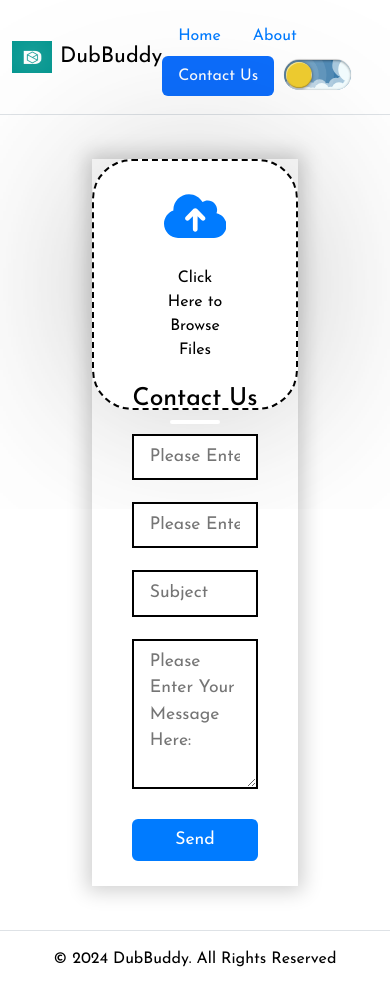
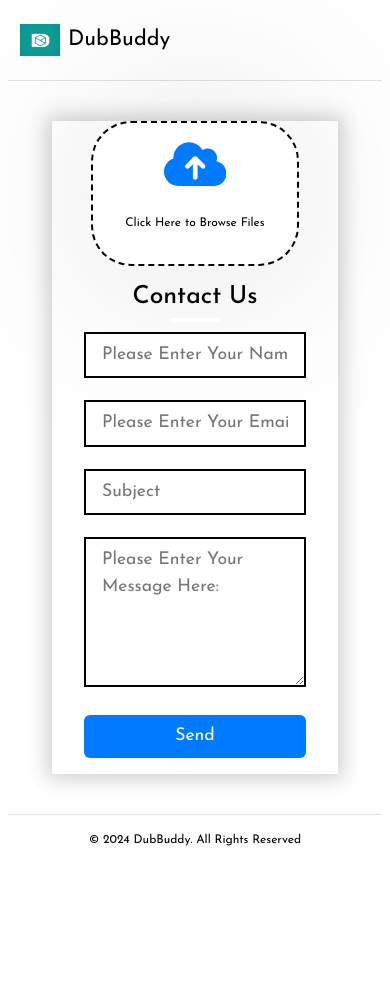
Before and after one commit to nishantjoshi-007/DubBuddy, a FastAPI app: page /contact-us in a window 390 px wide. After the commit the page ends 846 px from the top, so only its background shows below. Run offline with FastAPI, Linux system fonts and the light colour scheme; parts of the project's set-up code (start-up, migrations or seed data) failed here and were passed over.

Commit message:
made it responsive

```diff
--- a/app/static/styles/contact-form.css
+++ b/app/static/styles/contact-form.css
@@ -1,14 +1,14 @@
-.contact-container{
+.contact-container {
   position: relative;
   width: 100%;
   height: 100%;
   display: flex;
   justify-content: center;
   align-items: center;
-	padding: 20px 100px;
+  padding: 2rem 6.25rem; /* 20px 100px */
 }
 
-.container:after{
+.container:after {
   content: '';
   position: absolute;
   width: 100%;
@@ -18,14 +18,15 @@
   filter: blur(50px);
   z-index: -1;
 }
-.contact-box{
+
+.contact-box {
   display: grid;
   grid-template-columns: repeat(2, 1fr);
   justify-content: center;
   align-items: center;
   text-align: center;
   background-color: var(--background-color);
-	box-shadow: 0px 0px 19px 5px rgba(0,0,0,0.19);
+  box-shadow: 0px 0px 19px 5px rgba(0, 0, 0, 0.19);
 }
 
 .file-upload-form {
@@ -35,75 +36,80 @@
   align-items: center;
   justify-content: center;
 }
+
 .file-upload-label input {
   display: none;
 }
+
 .file-upload-label svg {
-    height: 50px;
+  height: 3.125rem; /* 50px */
   fill: var(--primary-color);
-    margin-bottom: 20px;
+  margin-bottom: 1.25rem; /* 20px */
 }
+
 .file-upload-label {
   cursor: pointer;
   background-color: var(--background-color);
-    padding: 30px 70px;
-    border-radius: 40px;
+  padding: 1.875rem 4.375rem; /* 30px 70px */
+  border-radius: 2.5rem; /* 40px */
   border: 2px dashed var(--text-color);
   box-shadow: 0px 0px 200px -50px rgba(0, 0, 0, 0.719);
 }
+
 .file-upload-design {
   display: flex;
   flex-direction: column;
   align-items: center;
   justify-content: center;
-    gap: 5px;
+  gap: 0.3125rem; /* 5px */
 }
+
 .browse-button {
-    padding: 5px 15px;
-    border-radius: 10px;
+  padding: 0.3125rem 0.9375rem; /* 5px 15px */
+  border-radius: 0.625rem; /* 10px */
   color: var(--text-color);
   transition: all 0.3s;
 }
 
-.right{
-	padding: 25px 40px;
+.right {
+  padding: 1.5625rem 2.5rem; /* 25px 40px */
 }
 
-h2{
+h2 {
   position: relative;
-	padding: 0 0 10px;
-	margin-bottom: 10px;
+  padding: 0 0 0.625rem; /* 10px */
+  margin-bottom: 0.625rem; /* 10px */
   color: var(--text-color);
 }
 
-h2:after{
+h2:after {
   content: '';
   position: absolute;
   left: 50%;
   bottom: 0;
   transform: translateX(-50%);
-    height: 4px;
-    width: 50px;
-    border-radius: 2px;
+  height: 0.25rem; /* 4px */
+  width: 3.125rem; /* 50px */
+  border-radius: 0.125rem; /* 2px */
   background-color: var(--background-color);
   color: var(--text-color);
 }
 
-.field{
+.field {
   width: 100%;
   border: 2px solid var(--text-color);
   outline: none;
   padding: 0.5rem 1rem;
   font-size: 1.1rem;
-	margin-bottom: 22px;
+  margin-bottom: 1.375rem; /* 22px */
   transition: .3s;
 }
 
-textarea{
-	min-height: 150px;
+textarea {
+  min-height: 9.375rem; /* 150px */
 }
 
-.btn{
+.btn {
   width: 100%;
   padding: 0.5rem 1rem;
   background-color: var(--primary-color);
@@ -115,12 +121,12 @@
   transition: .3s;
 }
 
-.btn:hover{
+.btn:hover {
   background-color: #0b5fde;
   color: #fff;
 }
 
-.field:focus{
+.field:focus {
   border: 2px solid var(--text-color);
   background-color: #fff;
 }
@@ -129,25 +135,36 @@
   display: flex;
   align-items: center;
   justify-content: space-between;
-    margin: 5px 0;
+  margin: 0.3125rem 0; /* 5px 0 */
 }
 
 .remove-file-btn {
   background-color: red;
   color: white;
   border: none;
-    padding: 5px 5px;
-    font-size: 12px;
-    border-radius: 3px;
+  padding: 0.3125rem 0.3125rem; /* 5px 5px */
+  font-size: 0.75rem; /* 12px */
+  border-radius: 0.1875rem; /* 3px */
   cursor: pointer;
   margin-left: 0.5rem;
 }
 
-@media screen and (max-width: 880px){
-	.contact-box{
+/* Media queries for responsiveness */
+@media screen and (max-width: 880px) {
+  .contact-box {
       grid-template-columns: 1fr;
   }
-	.left{
-		height: 200px;
+  .right {
+      padding: 1rem 2rem; /* Adjust padding for smaller screens */
   }
 }
+
+@media screen and (max-width: 480px) {
+  .contact-container {
+      padding: 1rem 2rem; /* 10px 20px */
+  }
+
+  .file-upload-label {
+      padding: 1rem 2rem; /* Adjust padding for smaller screens */
+  }
+}
--- a/app/static/styles/elements/toggle.css
+++ b/app/static/styles/elements/toggle.css
@@ -1,7 +1,7 @@
 /* Toggle Switch Styling */
 .theme-switch {
   margin-left: 0.3rem;
-    --toggle-size: 12px;
+    --toggle-size: 0.75rem;
     --container-width: 5.625em;
     --container-height: 2.5em;
     --container-radius: 6.25em;
--- a/app/static/styles/style.css
+++ b/app/static/styles/style.css
@@ -9,6 +9,11 @@
     --background-color: #fff;
     --text-color: #000;
     --primary-color: #007bff;
+    --font-size-base: 1rem;
+    --font-size-lg: 1.25rem;
+    --font-size-xl: 1.5rem;
+    --spacing-base: 1rem;
+    --spacing-lg: 2rem;
 }
 
 body.dark-theme {
@@ -22,13 +27,15 @@
     background-color: var(--background-color);
     color: var(--text-color);
     font-family: 'Josefin Sans', sans-serif;
+    font-size: var(--font-size-base);
+    padding: var(--spacing-base);
 }
 
 /* Header styling */
 .header {
     border-bottom: 1px solid var(--primary-color);
-    padding-bottom: 1rem;
-    margin-bottom: 2rem;
+    padding-bottom: var(--spacing-base);
+    margin-bottom: var(--spacing-lg);
 }
 
 .header .brand-logo {
@@ -37,7 +44,7 @@
 }
 
 .header .brand-name {
-    font-size: 1.5rem;
+    font-size: var(--font-size-xl);
 }
 
 .nav-link {
@@ -51,15 +58,15 @@
 
 /* Form styling */
 .dubbing-form {
-    padding: 1rem;
-    margin-bottom: 2rem;
+    padding: var(--spacing-base);
+    margin-bottom: var(--spacing-lg);
     box-shadow: 0px 0px 19px 5px rgba(0,0,0,0.19);
 }
 
 .form-legend {
-    font-size: 1.25rem;
+    font-size: var(--font-size-lg);
     font-weight: bold;
-    margin-bottom: 1rem;
+    margin-bottom: var(--spacing-base);
 }
 
 .form-label {
@@ -69,10 +76,55 @@
 /* Footer styling */
 .footer {
     border-top: 1px solid var(--primary-color);
-    padding-top: 1rem;
-    margin-top: 2rem;
+    padding-top: var(--spacing-base);
+    margin-top: var(--spacing-lg);
 }
 
 .footer .text-body-secondary {
     color: var(--text-color) !important;
 }
+
+/* Media queries for responsiveness */
+@media (max-width: 768px) {
+    :root {
+        --font-size-base: 0.875rem;
+        --font-size-lg: 1.125rem;
+        --font-size-xl: 1.25rem;
+        --spacing-base: 0.75rem;
+        --spacing-lg: 1.5rem;
+    }
+
+    .header .brand-name {
+        font-size: var(--font-size-lg);
+    }
+
+    .dubbing-form {
+        padding: var(--spacing-base);
+    }
+
+    .form-legend {
+        font-size: var(--font-size-lg);
+    }
+}
+
+@media (max-width: 480px) {
+    :root {
+        --font-size-base: 0.75rem;
+        --font-size-lg: 1rem;
+        --font-size-xl: 1.125rem;
+        --spacing-base: 0.5rem;
+        --spacing-lg: 1rem;
+    }
+
+    .header .brand-name {
+        font-size: var(--font-size-lg);
+    }
+
+    .dubbing-form {
+        padding: var(--spacing-base);
+    }
+
+    .form-legend {
+        font-size: var(--font-size-lg);
+    }
+}
--- a/app/templates/base.html
+++ b/app/templates/base.html
@@ -11,17 +11,24 @@
 </head>
 
 <body class="d-flex flex-column min-vh-100">
-  <header class="header d-flex justify-content-between align-items-center py-3 mb-4 border-bottom container">
-    <a href="/" class="brand-logo d-flex align-items-center text-decoration-none">
+  <header class="header py-3 mb-4 border-bottom">
+    <div class="container d-flex flex-wrap justify-content-between align-items-center">
+      <a href="/" class="brand-logo d-flex align-items-center mb-2 mb-lg-0 text-decoration-none">
         <img src="static/images/dubbuddy_icon.ico" alt="DubBuddy Logo" width="40" height="32" class="bi me-2">
         <span class="brand-name fs-4">DubBuddy</span>
       </a>
+      <button class="navbar-toggler d-lg-none" type="button" data-bs-toggle="collapse" data-bs-target="#navbarNav" aria-controls="navbarNav" aria-expanded="false" aria-label="Toggle navigation">
+        <span class="navbar-toggler-icon"></span>
+      </button>
+      <div class="collapse navbar-collapse justify-content-end" id="navbarNav">
         <ul class="nav nav-pills">
           <li class="nav-item"><a href="/" class="nav-link {% if request.url.path == '/' %}active{% endif %}">Home</a></li>
           <li class="nav-item"><a href="/about" class="nav-link {% if request.url.path == '/about' %}active{% endif %}">About</a></li>
           <li class="nav-item"><a href="/contact-us" class="nav-link {% if request.url.path == '/contact-us' %}active{% endif %}" aria-current="page">Contact Us</a></li>
           {% include 'elements/toggle.html' %}
         </ul>
+      </div>
+    </div>
   </header>
 
   <main class="container flex-grow-1">
```
Lines whose indentation alone changed are shown as unchanged.
